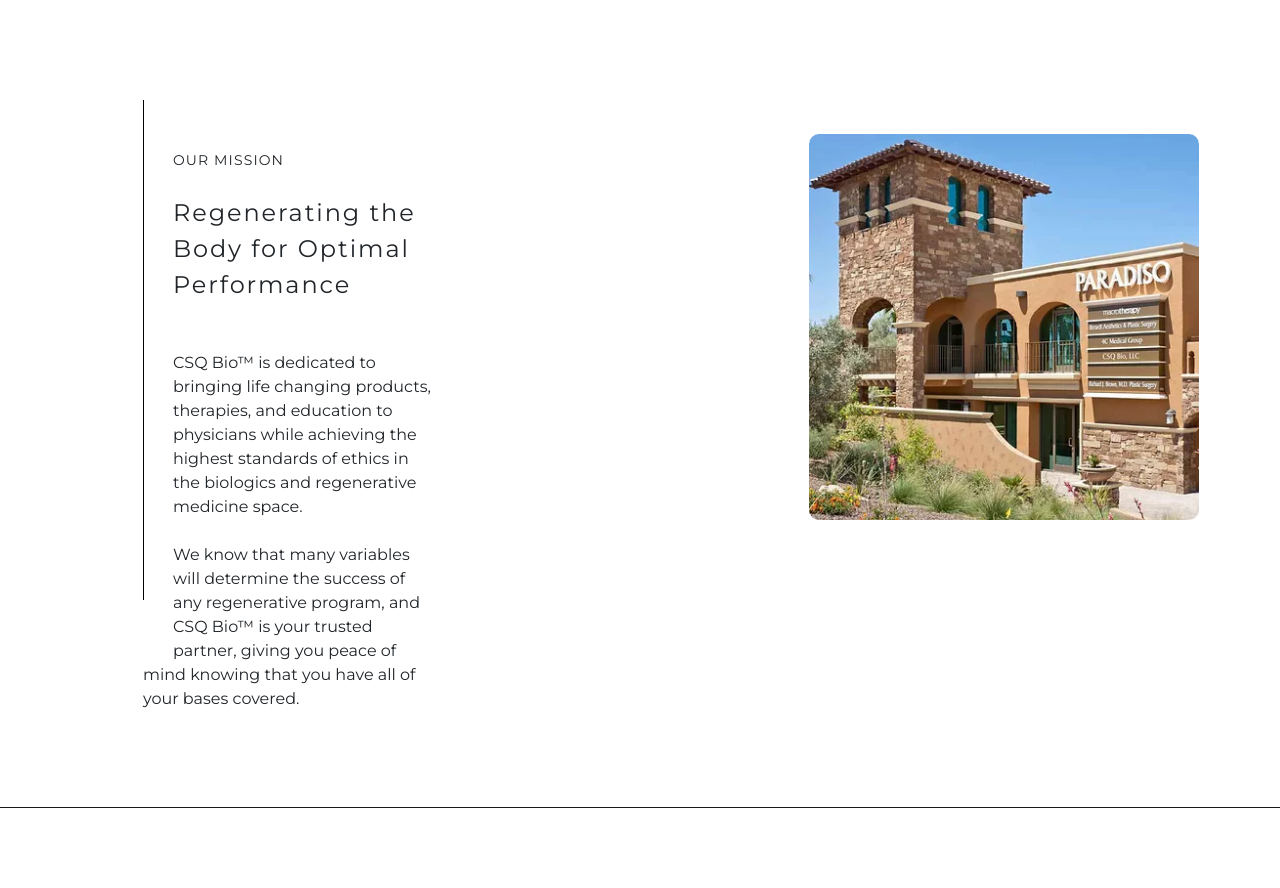
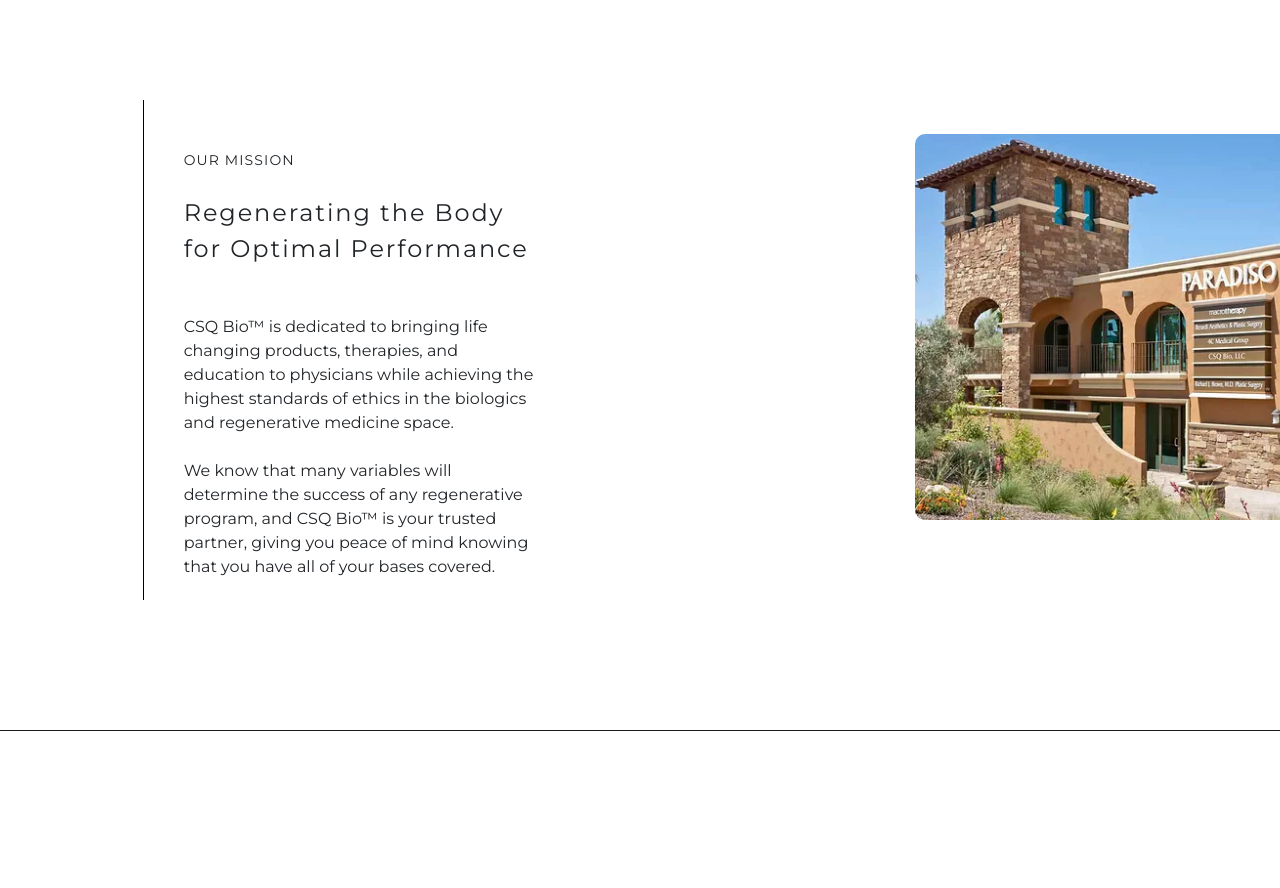
Before and after one commit to doubleA411/CSQ, a plain HTML site: page About.html in a window 1280 px wide. Shown: the part 740-1628 px from the top of the page. Drawn offline with nearby package versions, Linux system fonts and the light colour scheme.

Commit message:
23/09-10

```diff
--- a/About.html
+++ b/About.html
@@ -97,7 +97,7 @@
     <br><br><br><br><br>
     <div class="container-fluid">
         <div class="row">
-            <div class="col-lg-3 mission">
+            <div class="col-lg-4 mission">
                 <p>
                     <hr class="vertical" style="padding-left: 10%;" />
                     <span style="font-size: 14px; letter-spacing:0.08em;"> OUR MISSION</span>
```
